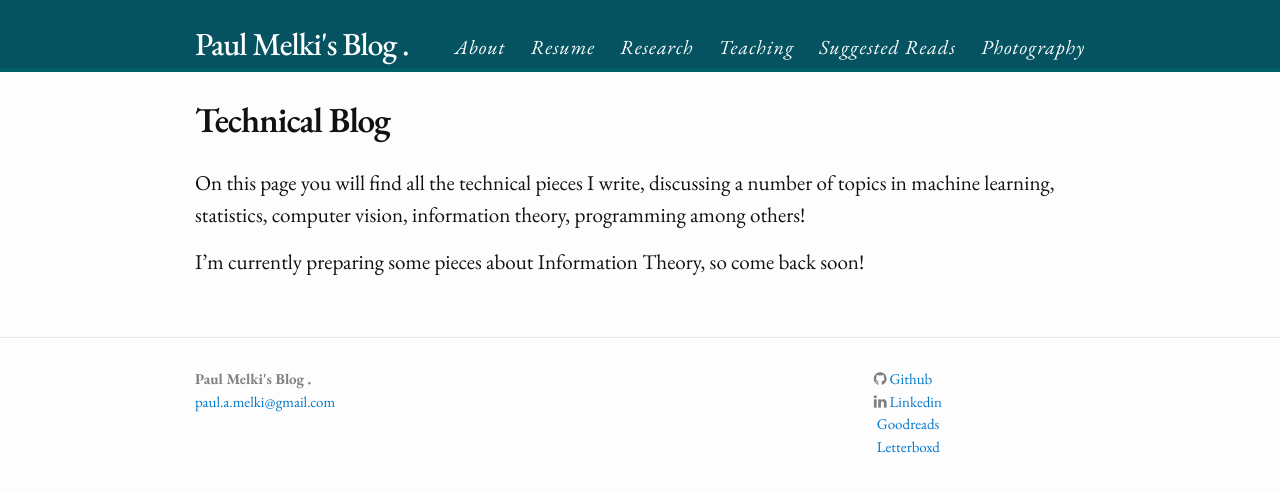
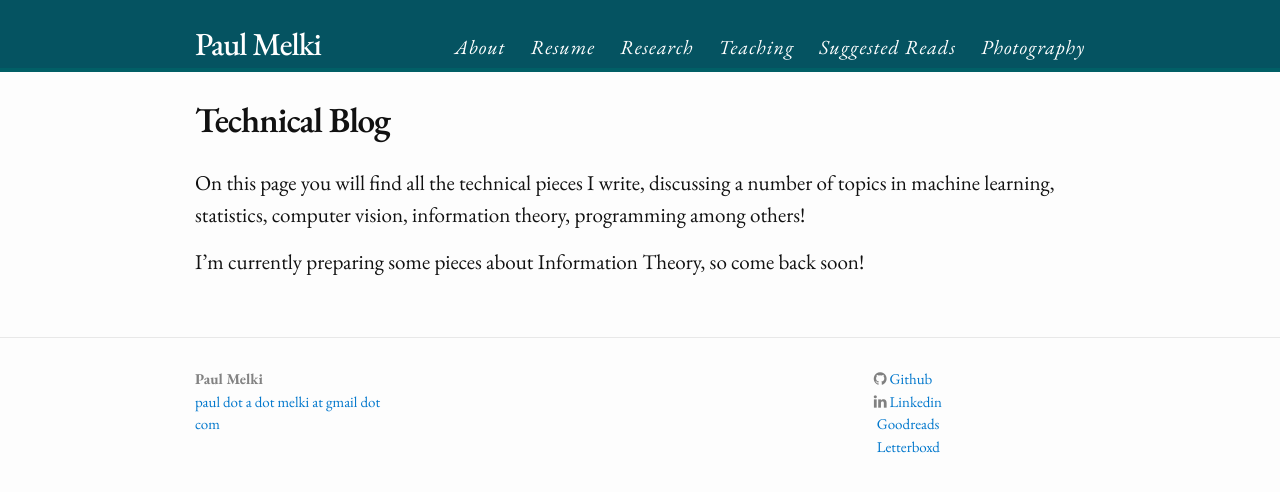
Before and after one commit to paulmelki/paulmelki.github.io, a Jekyll site: the page built from techblog.md, in a window 1280 px wide. Shown: the top 492 px of the page. Built offline with Jekyll 4.4.1, drawn with Linux system fonts in a browser that asks for light colours; nearby versions of some CDN libraries; some web fonts are replaced.

Commit message:
Some fixes.

```diff
--- a/_config.yml
+++ b/_config.yml
@@ -1,6 +1,6 @@
 # Site settings
-title: Paul Melki's Blog    .
-email: paul.a.melki@gmail.com
+title: Paul Melki
+email: paul dot a dot melki at gmail dot com
 description: > # this means to ignore newlines until "baseurl:"
   Welcome to my personal website, o fellow wanderer!
 baseurl: "" # the subpath of your site, e.g. /blog/
```
Also changed, not shown: cv.md (+1 -5 lines), index.html (+8 -9 lines), index.md (+4 -4 lines).
